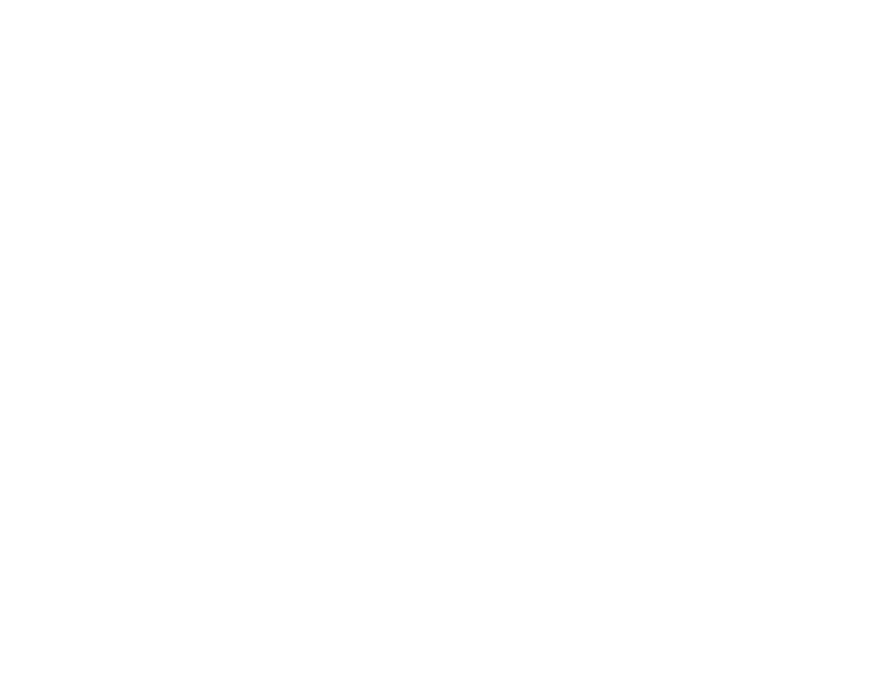
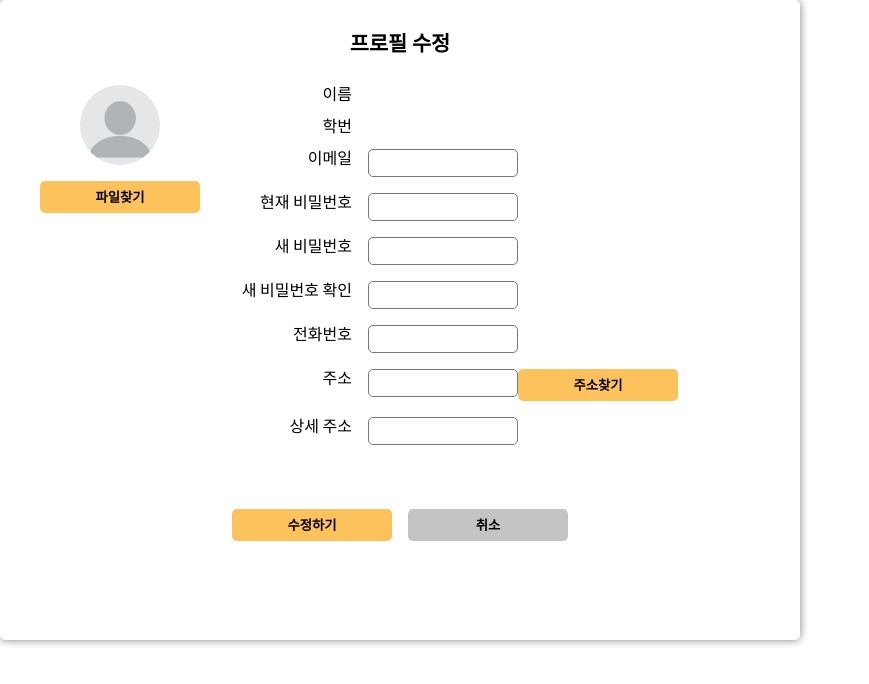
Before and after one commit to dayaeLee777/drawing-dream, a React (Create React App) app in the folder frontend/: page /modifyprofile in a window 1280 px wide. Before the commit this address had no page. Shown: the top 684 px of the page, without its empty margins (0-869 px from the left). Built offline with nearby package versions, Linux system fonts and the light colour scheme.

Commit message:
fix input, button props 추가

```diff
--- a/frontend/src/components/Router.js
+++ b/frontend/src/components/Router.js
@@ -5,6 +5,7 @@
   Routes,
   Navigate,
 } from "react-router-dom";
+import ModifyProfile from "routes/auth/ModifyProfile";
 import SignIn from "routes/auth/SignIn";
 import SignUp from "routes/auth/SignUp";
 import Home from "routes/Home";
@@ -17,6 +18,7 @@
         <Route path="/signin" element={<SignIn />} />
         <Route path="/signup" element={<SignUp />} />
         <Route path="/home" element={<Home />} />
+        <Route path="modifyprofile" element={<ModifyProfile />} />
       </Routes>
     </Router>
   );
--- a/frontend/src/components/commons/button.js
+++ b/frontend/src/components/commons/button.js
@@ -7,11 +7,36 @@
   border: none;
   font-weight: 600;
   border-radius: 5px;
+  font-family: "Noto Sans KR", sans-serif;
 
   ${(props) =>
     props.color &&
     css`
       background-color: ${props.color};
+    `}
+  ${(props) => {
+    props.hoverColor &&
+      css`
+        &:hover {
+          background-color: ${props.hoverColor};
+        }
+      `;
+  }}
+
+  ${(props) =>
+    props.mt &&
+    css`
+      margin-top: ${props.mt};
+    `}
+  ${(props) =>
+    props.mb &&
+    css`
+      margin-bottom: ${props.mb};
+    `}
+  ${(props) =>
+    props.ml &&
+    css`
+      margin-left: ${props.ml};
     `}
   ${(props) =>
     props.mr &&
--- a/frontend/src/components/commons/input.js
+++ b/frontend/src/components/commons/input.js
@@ -1,14 +1,40 @@
-import styled from "styled-components";
+import styled, { css } from "styled-components";
 
 const StyledInput = styled.input`
   width: 9rem;
   height: 1.5rem;
   border-radius: 5px;
   border: 1px solid #787878;
+
+  ${(props) =>
+    props.width &&
+    css`
+      width: ${props.width};
+    `}
+  ${(props) =>
+    props.mt &&
+    css`
+      margin-top: ${props.mt};
+    `}
+  ${(props) =>
+    props.mb &&
+    css`
+      margin-bottom: ${props.mb};
+    `}
+  ${(props) =>
+    props.ml &&
+    css`
+      margin-left: ${props.ml};
+    `}
+  ${(props) =>
+    props.mr &&
+    css`
+      margin-right: ${props.mr};
+    `}
 `;
 
-const Input = ({ placeholder }) => {
-  return <StyledInput placeholder={placeholder}></StyledInput>;
+const Input = (props) => {
+  return <StyledInput {...props} placeholder={props.placeholder}></StyledInput>;
 };
 
 export default Input;
--- a/frontend/src/routes/auth/ModifyProfile.js
+++ b/frontend/src/routes/auth/ModifyProfile.js
@@ -65,7 +65,7 @@
 
       <InnerContainer>
         <ProfileImageContainer>
-          <img src={blankProfile}></img>
+          <img src={blankProfile} alt="blank-profile"></img>
           <Button name="파일찾기" />
         </ProfileImageContainer>
         <ModifyContainer>
```
Also changed, not shown: frontend/src/routes/auth/SignUp.js (+6 -8 lines).
